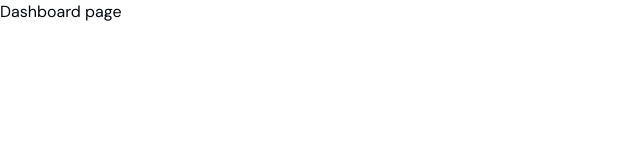
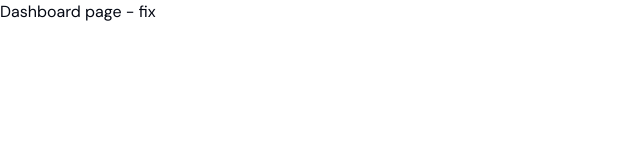
Before and after one commit to Schuffle20/next-team-practice, a Next.js app: page /dashboard in a window 1280 px wide. Shown: the top 160 px of the page, without its empty margins (0-640 px from the left). Built offline with nearby package versions, Linux system fonts and the light colour scheme.

Commit message:
fix: fix text in dashboard page

```diff
--- a/app/dashboard/page.tsx
+++ b/app/dashboard/page.tsx
@@ -1,3 +1,3 @@
 export default function DashboardPage() {
-  return <div> Dashboard page</div>;
+  return <div> Dashboard page - fix</div>;
 }
```
